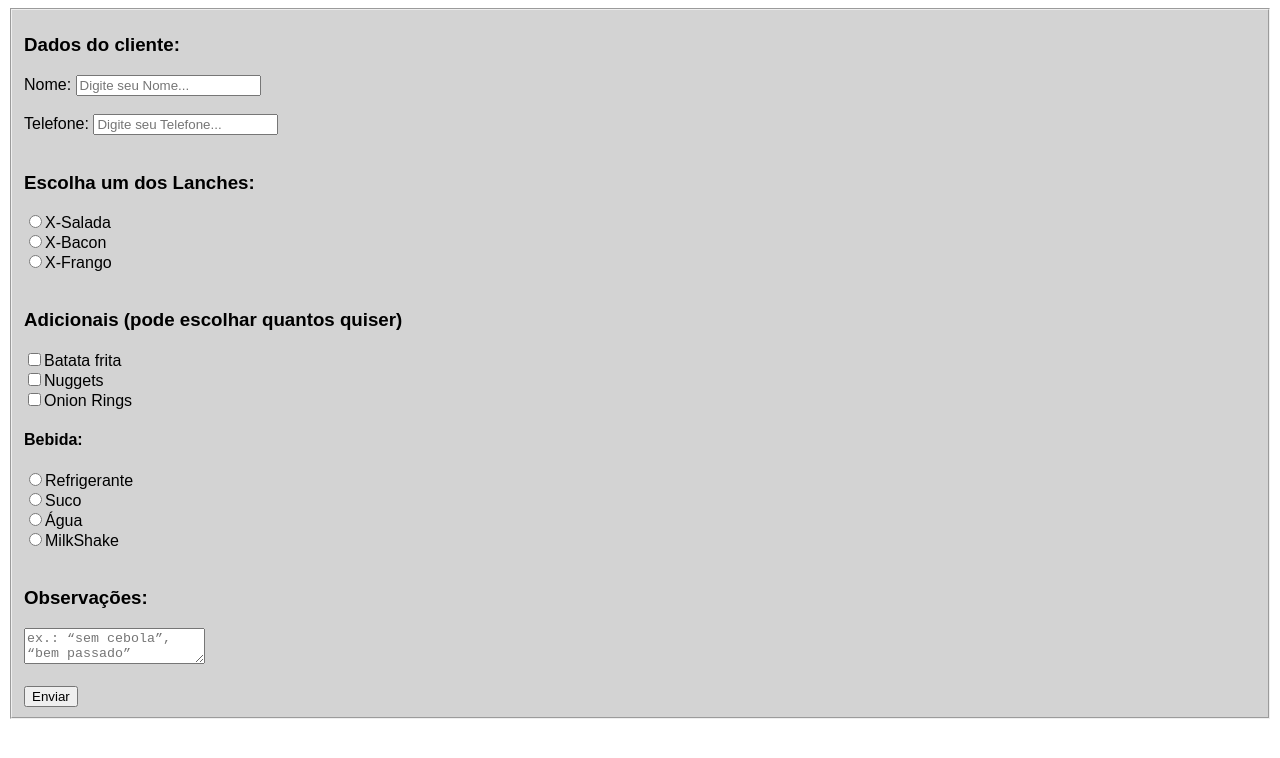
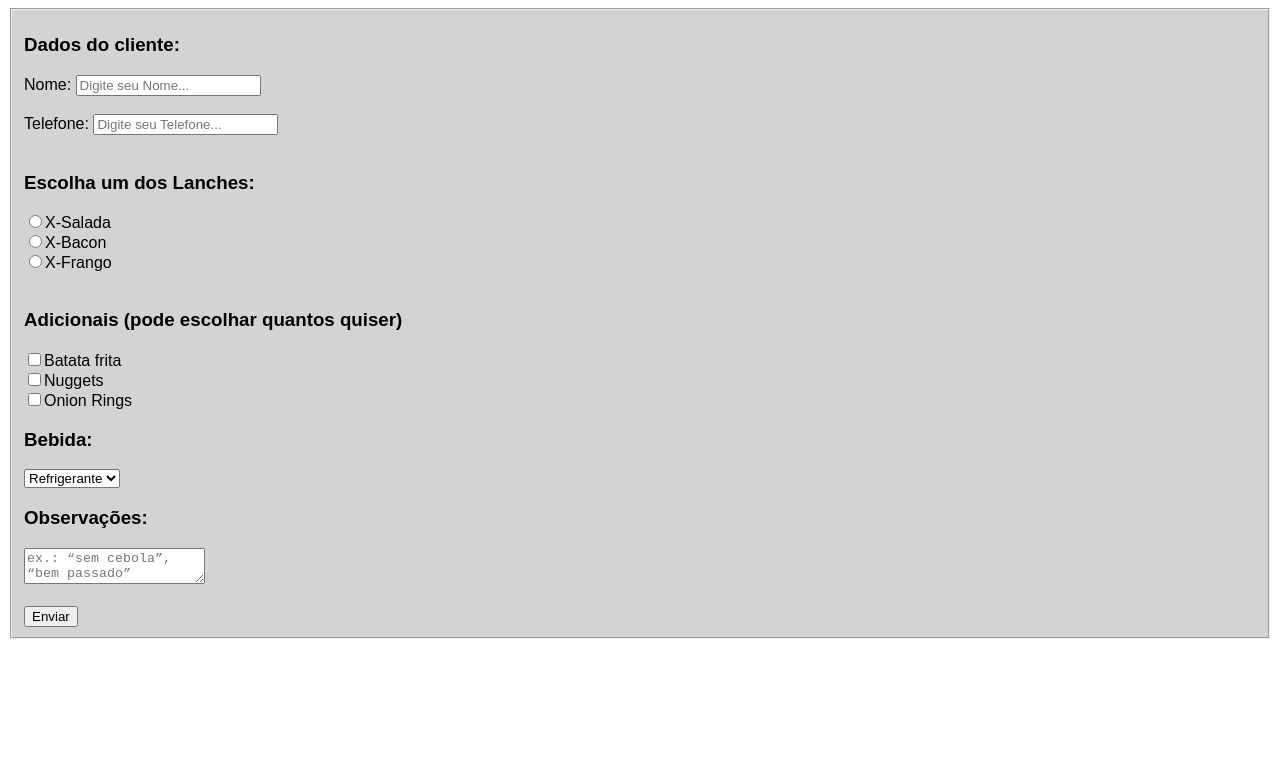
Before and after one commit to Christian-Godoi/html, a plain HTML site: page Pedido de lanche/index.html in a window 1280 px wide. Drawn offline with Linux system fonts and the light colour scheme.

Commit message:
Add files via upload

```diff
--- a/Pedido de lanche/index.html
+++ b/Pedido de lanche/index.html
@@ -12,7 +12,7 @@
     <label>Nome:</label>
     <input type="text" placeholder="Digite seu Nome..."><br><br>
     <label>Telefone: </label>
-<input type="password" placeholder="Digite seu Telefone..."><br><br>
+<input type="text" placeholder="Digite seu Telefone..."><br><br>
 
 <h3>Escolha um dos Lanches:</h3>
 <input type="radio" name="radio">X-Salada<br>
@@ -25,12 +25,13 @@
 <input type="checkbox" name="checkbox">Nuggets <br>
 <input type="checkbox" name="checkbox">Onion Rings <br>
 
-<h4>Bebida:</h4>
-<input type="radio" name="radio">Refrigerante <br>
-<input type="radio" name="radio">Suco <br>
-<input type="radio" name="radio">Água <br>
-<input type="radio" name="radio">MilkShake <br>
-<br>
+<h3>Bebida:</h3>
+<select name="Paises">
+    <option value="Mexico">Refrigerante</option>
+    <option value="Brasil">Suco</option>
+    <option value="Jamaica">Água</option>
+      <option value="Jamaica">MilkShake</option>
+</select><br>
 
 <h3>Observações:</h3>
 
```
